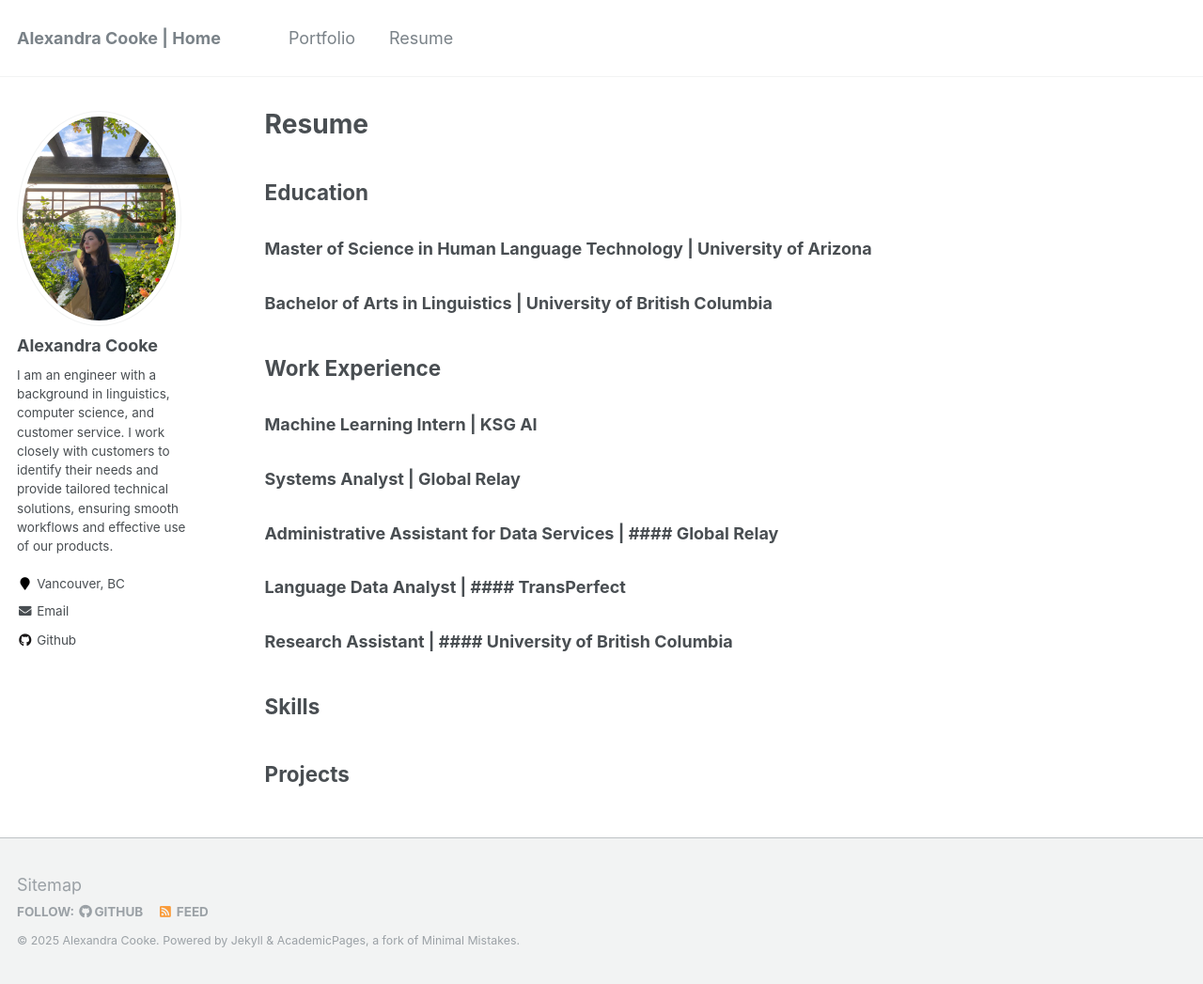
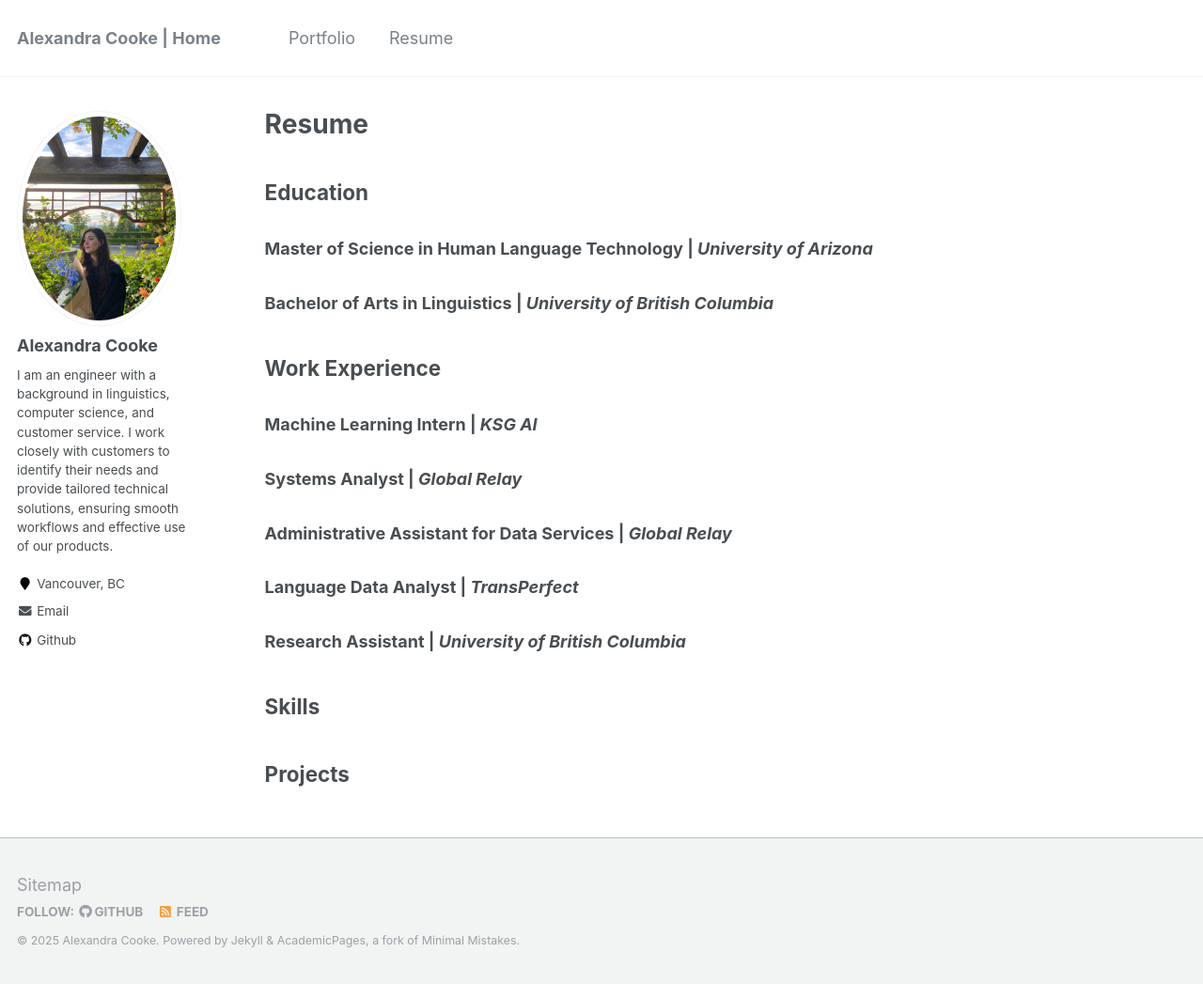
Before and after one commit to acooke82/acooke82.github.io, a Jekyll site: the page built from _pages/cv.md, in a window 1280 px wide and 1047 px high. Shown: the whole window at 94% size. Built offline with Jekyll 4.4.1, drawn with Linux system fonts in a browser that asks for light colours.

Commit message:
Update cv.md

```diff
--- a/_pages/cv.md
+++ b/_pages/cv.md
@@ -10,19 +10,19 @@ redirect_from:
 {% include base_path %}
 
 ## Education
-### Master of Science in Human Language Technology | University of Arizona
-### Bachelor of Arts in Linguistics | University of British Columbia
+### Master of Science in Human Language Technology | *University of Arizona*
+### Bachelor of Arts in Linguistics | *University of British Columbia*
 
 ## Work Experience
-### Machine Learning Intern | KSG AI
+### Machine Learning Intern | *KSG AI*
 
-### Systems Analyst | Global Relay
+### Systems Analyst | *Global Relay*
 
-### Administrative Assistant for Data Services | #### Global Relay
+### Administrative Assistant for Data Services | *Global Relay*
 
-### Language Data Analyst | #### TransPerfect
+### Language Data Analyst | *TransPerfect*
 
-### Research Assistant | #### University of British Columbia
+### Research Assistant | *University of British Columbia*
 
 ## Skills
 
```
